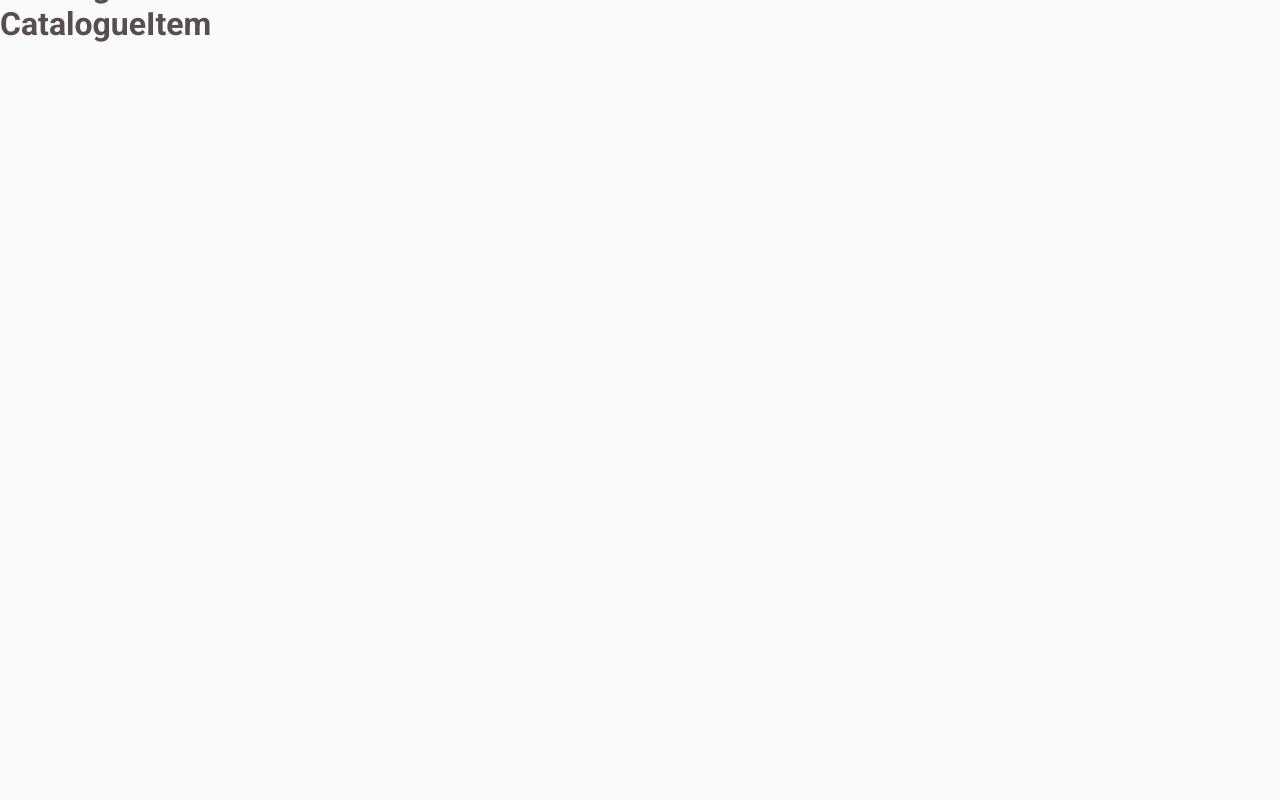
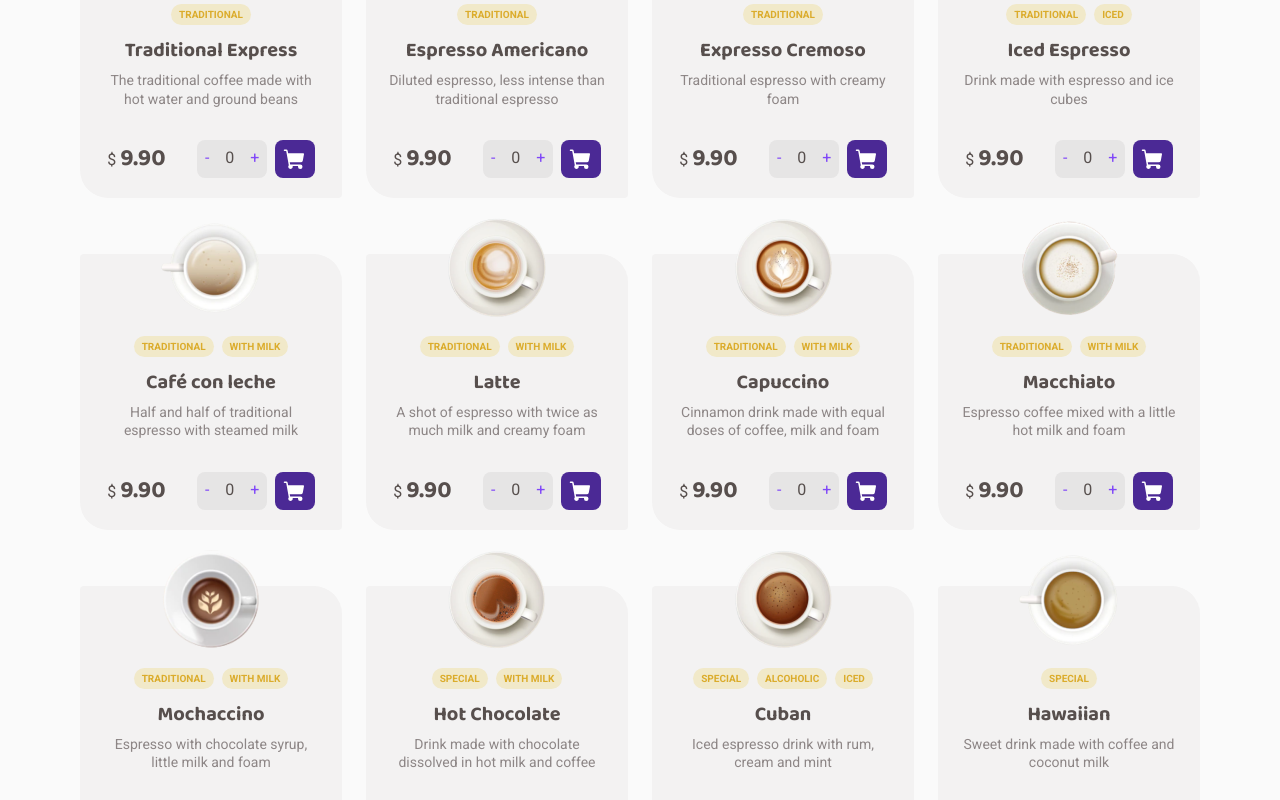
Before and after one commit to marceloquinze/coffee-delivery, a React (Vite) app: page / in a window 1280 px wide. Shown: the part 860-1660 px from the top of the page. Before the commit the page ends 903 px from the top, so only its background shows below. Built offline with nearby package versions, Linux system fonts and the light colour scheme; the HTML template or start-up script is replaced by a standard one.

Commit message:
Added items on Home page via json

```diff
--- /dev/null
+++ b/public/coffee.json
@@ -0,0 +1,152 @@
+[
+	{
+		"id": 1,
+		"title": "Traditional Express",
+		"description": "The traditional coffee made with hot water and ground beans",
+		"price": "9.90",
+		"tags": [
+			"traditional"
+		],
+		"image": "../assets/Expresso.png"
+	},
+	{
+		"id": 2,
+		"title": "Espresso Americano",
+		"description": "Diluted espresso, less intense than traditional espresso",
+		"price": "9.90",
+		"tags": [
+			"traditional"
+		],
+		"image": "../assets/Americano.png"
+	},
+	{
+		"id": 3,
+		"title": "Expresso Cremoso",
+		"description": "Traditional espresso with creamy foam",
+		"price": "9.90",
+		"tags": [
+			"traditional"
+		],
+		"image": "../assets/Expresso Cremoso.png"
+	},
+	{
+		"id": 4,
+		"title": "Iced Espresso",
+		"description": "Drink made with espresso and ice cubes",
+		"price": "9.90",
+		"tags": [
+			"traditional",
+			"iced"
+		],
+		"image": "../assets/Café Gelado.png"
+	},
+	{
+		"id": 5,
+		"title": "Café con leche",
+		"description": "Half and half of traditional espresso with steamed milk",
+		"price": "9.90",
+		"tags": [
+			"traditional",
+			"with milk"
+		],
+		"image": "../assets/Café com Leite.png"
+	},
+	{
+		"id": 6,
+		"title": "Latte",
+		"description": "A shot of espresso with twice as much milk and creamy foam",
+		"price": "9.90",
+		"tags": [
+			"traditional",
+			"with milk"
+		],
+		"image": "../assets/Latte.png"
+	},
+	{
+		"id": 7,
+		"title": "Capuccino",
+		"description": "Cinnamon drink made with equal doses of coffee, milk and foam",
+		"price": "9.90",
+		"tags": [
+			"traditional",
+			"with milk"
+		],
+		"image": "../assets/Capuccino.png"
+	},
+	{
+		"id": 8,
+		"title": "Macchiato",
+		"description": "Espresso coffee mixed with a little hot milk and foam",
+		"price": "9.90",
+		"tags": [
+			"traditional",
+			"with milk"
+		],
+		"image": "../assets/Macchiato.png"
+	},
+	{
+		"id": 9,
+		"title": "Mochaccino",
+		"description": "Espresso with chocolate syrup, little milk and foam",
+		"price": "9.90",
+		"tags": [
+			"traditional",
+			"with milk"
+		],
+		"image": "../assets/Mochaccino.png"
+	},
+	{
+		"id": 10,
+		"title": "Hot Chocolate",
+		"description": "Drink made with chocolate dissolved in hot milk and coffee",
+		"price": "9.90",
+		"tags": [
+			"special",
+			"with milk"
+		],
+		"image": "../assets/Chocolate Quente.png"
+	},
+	{
+		"id": 11,
+		"title": "Cuban",
+		"description": "Iced espresso drink with rum, cream and mint",
+		"price": "9.90",
+		"tags": [
+			"special",
+			"alcoholic",
+			"iced"
+		],
+		"image": "../assets/Cubano.png"
+	},
+	{
+		"id": 12,
+		"title": "Hawaiian",
+		"description": "Sweet drink made with coffee and coconut milk",
+		"price": "9.90",
+		"tags": [
+			"special"
+		],
+		"image": "../assets/Havaiano.png"
+	},
+	{
+		"id": 13,
+		"title": "Arabic",
+		"description": "Drink made with Arabic coffee beans and spices",
+		"price": "9.90",
+		"tags": [
+			"special"
+		],
+		"image": "../assets/Árabe.png"
+	},
+	{
+		"id": 14,
+		"title": "Irish",
+		"description": "Drink made with coffee, Irish whiskey, sugar and whipped cream",
+		"price": "9.90",
+		"tags": [
+			"special",
+			"alcoholic"
+		],
+		"image": "../assets/Irlandês.png"
+	}
+]
--- a/src/layouts/DefaultLayout/styles.ts
+++ b/src/layouts/DefaultLayout/styles.ts
@@ -1,6 +1,6 @@
 import styled from 'styled-components'
 
 export const LayoutContainer = styled.div`
-  /* max-width: 70rem; */
   margin: 0 auto;
+  overflow-x: hidden;
 `
--- a/src/pages/Home/components/Catalogue/Catalogue.tsx
+++ b/src/pages/Home/components/Catalogue/Catalogue.tsx
@@ -1,14 +1,52 @@
+import { useEffect, useState } from 'react'
 import { CatalogueItem } from './CatalogueItem'
+import { CatalogueContainer } from './styles'
+
+interface Coffees {
+  id: string
+  title: string
+  description: string
+  price: number
+  tags: []
+  image: string
+}
 
 export function Catalogue() {
+  const [items, setItems] = useState<Coffees[]>([])
+
+  useEffect(() => {
+    const url = 'coffee.json'
+    fetch(url)
+      .then((response) => {
+        if (!response.ok) {
+          throw new Error('Data not found')
+        }
+        return response.json()
+      })
+      .then((data) => {
+        setItems(data)
+      })
+  }, [])
+
   return (
-    <>
-      <h1>Catalogue</h1>
-      <CatalogueItem />
-      <CatalogueItem />
-      <CatalogueItem />
-      <CatalogueItem />
-      <CatalogueItem />
-    </>
+    <div>
+      <CatalogueContainer>
+        <h2>Our coffees</h2>
+        <div className="items">
+          {items.map((item) => {
+            return (
+              <CatalogueItem
+                key={item.id}
+                title={item.title}
+                description={item.description}
+                price={item.price}
+                tags={item.tags}
+                image={item.image}
+              />
+            )
+          })}
+        </div>
+      </CatalogueContainer>
+    </div>
   )
 }
--- a/src/pages/Home/components/Catalogue/CatalogueItem.tsx
+++ b/src/pages/Home/components/Catalogue/CatalogueItem.tsx
@@ -1,3 +1,47 @@
-export function CatalogueItem() {
-  return <h1>CatalogueItem</h1>
+import { ShoppingCart } from 'phosphor-react'
+import { CatalogueItemContainer } from './styles'
+interface CatalogueItemProps {
+  title: string
+  description: string
+  price: number
+  tags: []
+  image: string
 }
+
+export function CatalogueItem({
+  title,
+  description,
+  price,
+  tags,
+  image,
+}: CatalogueItemProps) {
+  return (
+    <CatalogueItemContainer>
+      <img src={`src/assets/${image}`} alt={title} />
+      <div className="tags">
+        {tags.map((item, index) => {
+          return (
+            <span className="coffeeType" key={index}>
+              {item}
+            </span>
+          )
+        })}
+      </div>
+      <h3>{title}</h3>
+      <p>{description}</p>
+      <div className="controls">
+        <span className="price">
+          $ <b>{price}</b>
+        </span>
+        <div className="counter">
+          <button className="decrement">-</button>
+          <div className="qty">0</div>
+          <button className="increment">+</button>
+        </div>
+        <a className="cart">
+          <ShoppingCart weight="fill" size={24} />
+        </a>
+      </div>
+    </CatalogueItemContainer>
+  )
+}
--- a/src/pages/Home/components/Catalogue/styles.ts
+++ b/src/pages/Home/components/Catalogue/styles.ts
@@ -0,0 +1,110 @@
+import styled from 'styled-components'
+
+export const CatalogueContainer = styled.section`
+  max-width: 70rem;
+  margin: 0 auto;
+
+  h2 {
+    margin-bottom: 4rem;
+    font-family: 'Baloo 2', sans-serif;
+    font-size: 2rem;
+  }
+
+  .items {
+    display: grid;
+    grid-template-columns: repeat(4, minmax(0, 1fr));
+    gap: 1.5rem;
+  }
+`
+export const CatalogueItemContainer = styled.div`
+  background-color: ${(props) => props.theme['base-card']};
+  border-top-right-radius: 28px;
+  border-bottom-left-radius: 28px;
+  border-top-left-radius: 4px;
+  border-bottom-right-radius: 4px;
+  padding: 1.25rem;
+  margin-bottom: 2rem;
+
+  img {
+    margin-top: -25%;
+    position: relative;
+    left: calc(50% - 50px);
+  }
+
+  .tags {
+    display: flex;
+    text-align: center;
+    margin: 0.75rem 0;
+    gap: 0.5rem;
+    flex-wrap: wrap;
+    justify-content: center;
+
+    .coffeeType {
+      text-align: center;
+      background-color: ${(props) => props.theme['yellow-light']};
+      color: ${(props) => props.theme.yellow};
+      text-transform: uppercase;
+      padding: 0.25rem 0.5rem;
+      font-size: 0.625rem;
+      font-weight: 800;
+      border-radius: 1rem;
+    }
+  }
+
+  h3 {
+    font-family: 'Baloo 2', sans-serif;
+    font-size: 1.25rem;
+    text-align: center;
+    margin-bottom: 0.5rem;
+  }
+
+  p {
+    color: ${(props) => props.theme['base-label']};
+    font-size: 0.875rem;
+    text-align: center;
+  }
+
+  .controls {
+    display: flex;
+    justify-content: space-evenly;
+    align-items: center;
+    margin-top: 2rem;
+
+    .price b {
+      font-family: 'Baloo 2', sans-serif;
+      font-size: 1.5rem;
+      margin-right: 1.5rem;
+    }
+
+    .cart {
+      background-color: ${(props) => props.theme['purple-dark']};
+      color: ${(props) => props.theme.white};
+      border: none;
+      height: 38px;
+      padding: 0.5rem;
+      border-radius: 8px;
+    }
+
+    .counter {
+      display: flex;
+      align-items: center;
+      justify-content: space-between;
+      background-color: ${(props) => props.theme['base-button']};
+      padding: 0.5rem;
+      border-radius: 8px;
+      height: 38px;
+      font-size: 1rem;
+
+      .qty {
+        padding: 0 1rem;
+      }
+
+      button {
+        background-color: transparent;
+        border: none;
+        color: ${(props) => props.theme.purple};
+        font-size: 1rem;
+      }
+    }
+  }
+`
--- a/src/styles/global.ts
+++ b/src/styles/global.ts
@@ -5,6 +5,7 @@ export const GlobalStyle = createGlobalStyle`
 		margin: 0;
 		padding: 0;
 		box-sizing: border-box;
+		line-height: 1.3;
 	}
 
 	:focus{
```
